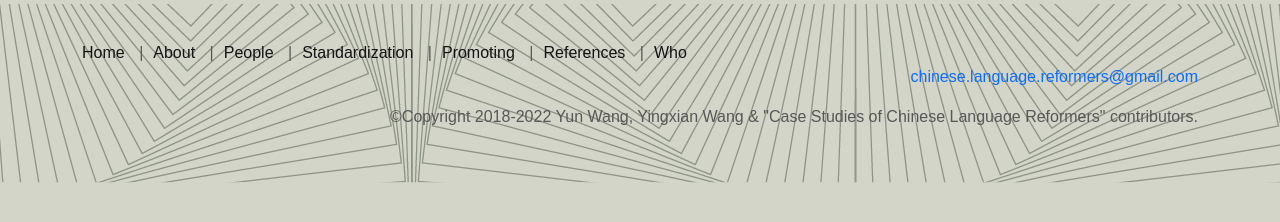
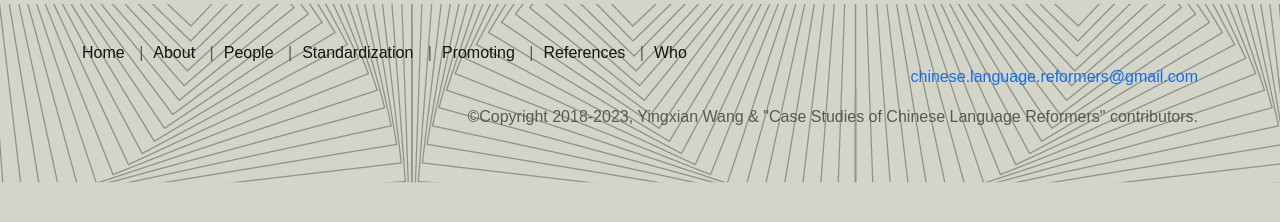
Before and after one commit to clangreformers/clangreformers.github.io, a Jekyll site: the page built from people/wangyi.md, in a window 1280 px wide. Shown: the part 349-571 px from the top of the page. Built offline with Jekyll 4.4.1, drawn with Linux system fonts in a browser that asks for light colours.

Commit message:
update copyrights

```diff
--- a/_config.yml
+++ b/_config.yml
@@ -36,9 +36,9 @@ navigation:
   简体中文: navigation-cn
   繁體中文: navigation-tw
 copyright:
-  English: ©Copyright 2018-2022 Yun Wang, Yingxian Wang & "Case Studies of Chinese Language Reformers" contributors.
-  简体中文: ©“中国语言标准化现代化进程中的人与事” 王昀，王颖先以及贡献者版权， 2018-2022。版权所有
-  繁體中文: ©“中國語言標準化現代化進程中的人與事” 王昀，王穎先以及貢獻者版權， 2018-2022。版權所有
+  English: ©Copyright 2018-2023, Yingxian Wang & "Case Studies of Chinese Language Reformers" contributors.
+  简体中文: ©“中国语言标准化现代化进程中的人与事” 王昀，王颖先以及贡献者版权， 2018-2023。版权所有
+  繁體中文: ©“中國語言標準化現代化進程中的人與事” 王昀，王穎先以及貢獻者版權， 2018-2023。版權所有
 shuowen:
   English: shuowen.html
   简体中文: shuowen-cn.html
```
Also changed, not shown: 1 other file.
